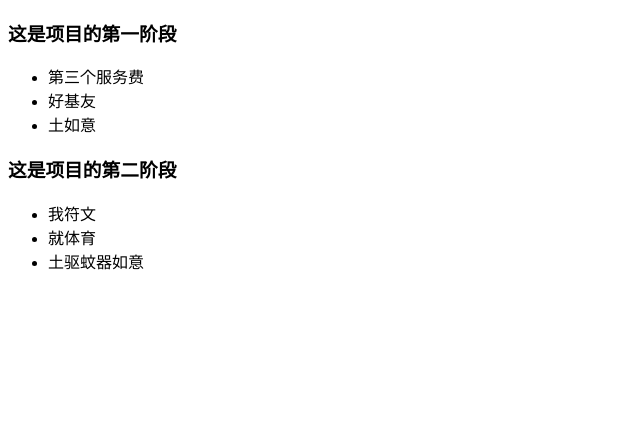
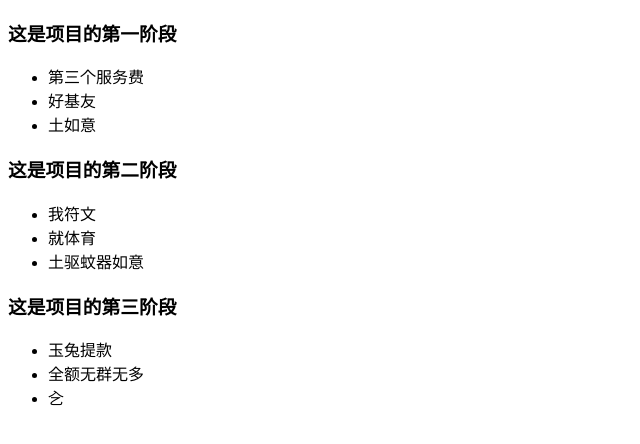
Before and after one commit to myselfzhiqiangforever/programs, a plain HTML site: page index.html in a window 1280 px wide. Shown: the whole page, without its empty margins (0-640 px from the left). Drawn offline with Linux system fonts and the light colour scheme.

Commit message:
提交项目的第三阶段

```diff
--- a/index.html
+++ b/index.html
@@ -23,6 +23,14 @@
             <li>土驱蚊器如意</li>
         </ul>
     </div>
+    <div>
+        <h3>这是项目的第三阶段</h3>
+        <ul>
+            <li>玉兔提款</li>
+            <li>全额无群无多</li>
+            <li>㐈</li>
+        </ul>
+    </div>
 </body>
 
 </html>
```
